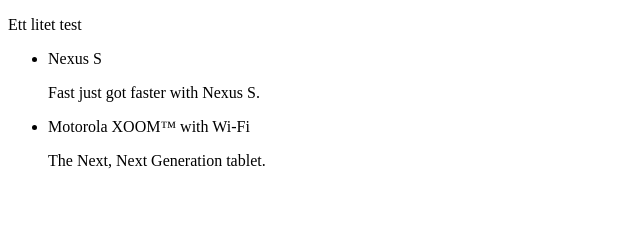
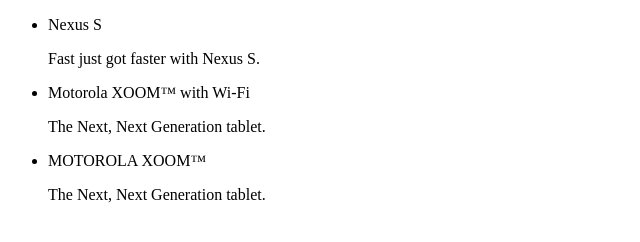
Before and after one commit to eriobe/angular, a plain HTML site: page angular/index.html in a window 1280 px wide. Shown: the whole page, without its empty margins (0-640 px from the left). Drawn offline with nearby package versions, Linux system fonts and the light colour scheme.

Commit message:
La till en modul och controller

```diff
--- a/angular/index.html
+++ b/angular/index.html
@@ -1,26 +1,19 @@
 <!DOCTYPE html>
-<html xmlns="http://www.w3.org/1999/xhtml">
+<html xmlns="http://www.w3.org/1999/xhtml" ng-app="phonecatApp">
 <head>
     <title></title>
     <script src="https://ajax.googleapis.com/ajax/libs/angularjs/1.4.8/angular.min.js"></script>
+    <script src="script/app.js"></script>
 </head>
-<body ng-app="">
+<body ng-controller="PhoneListController">
 
-<p>Ett litet {{'test'}}</p>
 
     <ul>
-        <li>
-            <span>Nexus S</span>
-            <p>
-                Fast just got faster with Nexus S.
-            </p>
-        </li>
-        <li>
-            <span>Motorola XOOM™ with Wi-Fi</span>
-            <p>
-                The Next, Next Generation tablet.
-            </p>
+        <li ng-repeat="phone in phones">
+            <span>{{phone.name}}</span>
+            <p>{{phone.snippet}}</p>
         </li>
     </ul>
+
 </body>
 </html>
--- /dev/null
+++ b/angular/script/app.js
@@ -0,0 +1,20 @@
+//bygg modell
+
+// Define the `phonecatApp` module
+var phonecatApp = angular.module('phonecatApp', []);
+
+// Define the `PhoneListController` controller on the `phonecatApp` module
+phonecatApp.controller('PhoneListController', function PhoneListController($scope) {
+    $scope.phones = [
+      {
+          name: 'Nexus S',
+          snippet: 'Fast just got faster with Nexus S.'
+      }, {
+          name: 'Motorola XOOM™ with Wi-Fi',
+          snippet: 'The Next, Next Generation tablet.'
+      }, {
+          name: 'MOTOROLA XOOM™',
+          snippet: 'The Next, Next Generation tablet.'
+      }
+    ];
+});
```
Also changed, not shown: 1 other file.
